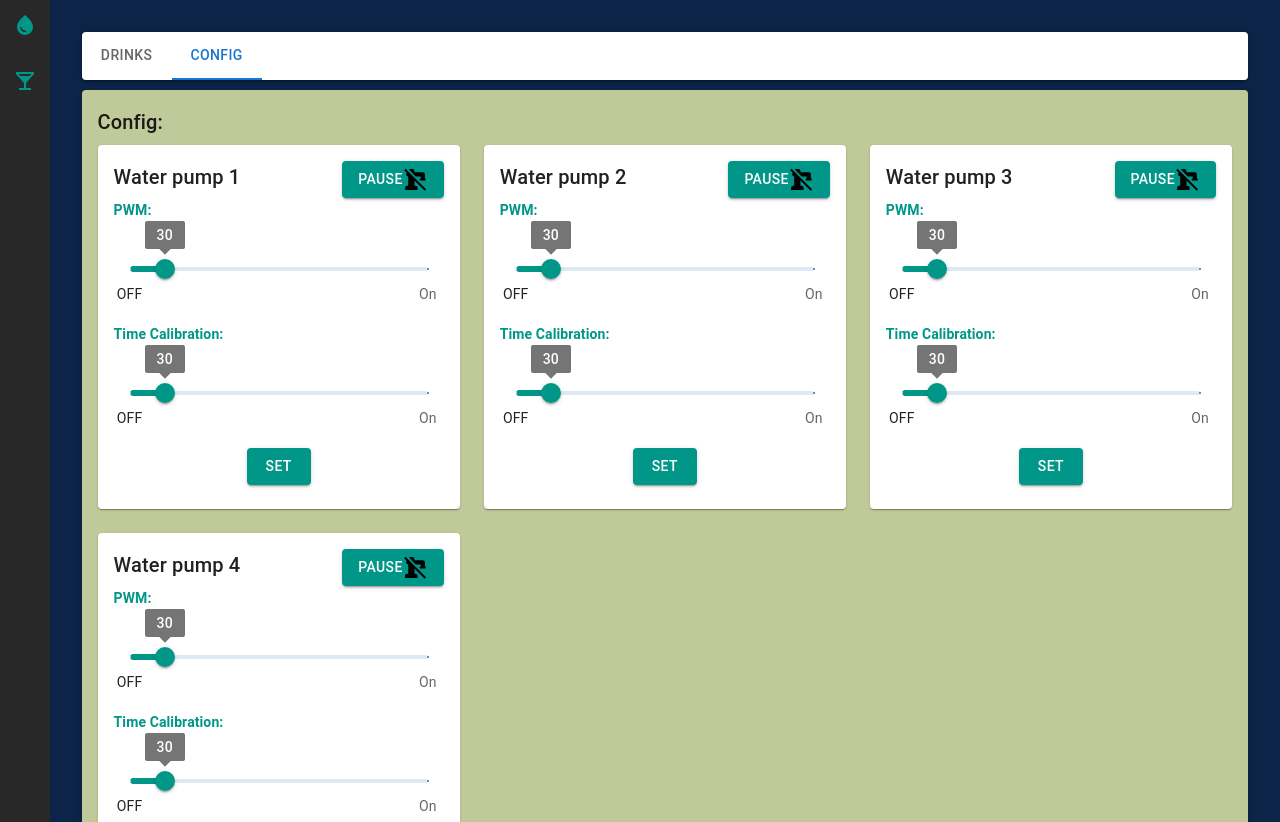
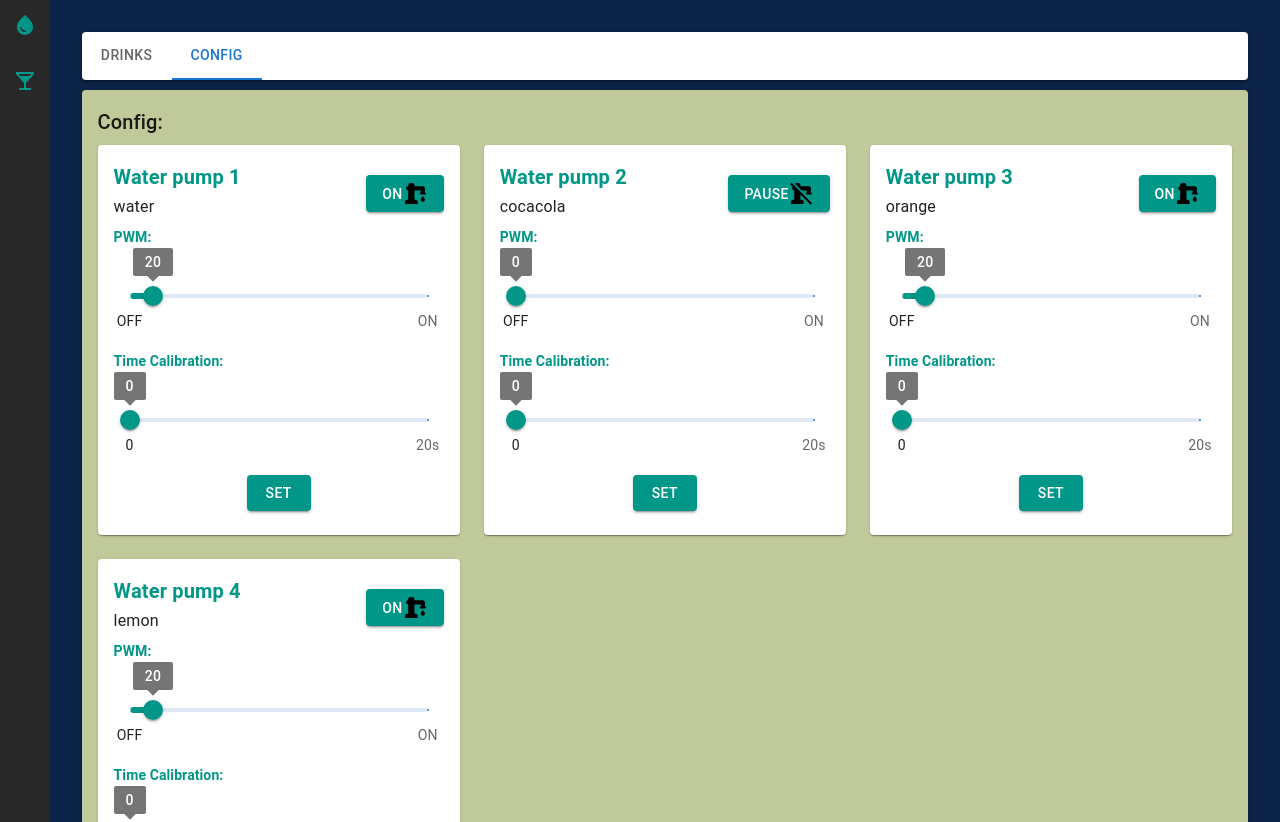
Before and after one commit to bert27/Wifi-irrigation-system, a React (Create React App) app in the folder client/: page /drinks/config in a window 1280 px wide. Shown: the top 822 px of the page. Built offline with nearby package versions, Linux system fonts and the light colour scheme.

Commit message:
no message

```diff
--- a/client/src/pages/drinks/tabs/config-tab-drinks/card-config-tab.tsx
+++ b/client/src/pages/drinks/tabs/config-tab-drinks/card-config-tab.tsx
@@ -8,14 +8,12 @@ import {
 } from "@mui/material";
 import { ReactComponent as IcoWaterOn } from "../../../../icons/waterOn.svg";
 import { ReactComponent as IcoWaterOff } from "../../../../icons/waterOff.svg";
-import { useState } from "react";
+import { useEffect, useState } from "react";
+import type { WaterPumpInterface } from "./config-tab-drinks";
 const color = "#009688";
 
 interface CardConfigTabProps {
-  card: {
-    id: number;
-    title: string;
-  };
+  card: WaterPumpInterface;
 
   sendFormDataServer: (
     data: {
@@ -28,21 +26,29 @@ interface CardConfigTabProps {
 
 interface SliderComponentProps {
   onChangeValue: (pwmTmp: number) => void;
+  isTime?: boolean;
+  valueSlider: number;
 }
 
 export const SliderComponent = (props: SliderComponentProps) => {
-  const [value, setValue] = useState(30 as number | number[]);
-  const { onChangeValue } = props;
+  const secondsToTime = 20;
+  const { onChangeValue, isTime, valueSlider } = props;
+  const [value, setValue] = useState(valueSlider as number | number[]);
+
   const marks = [
     {
       value: 0,
-      label: "OFF",
+      label: isTime ? "0" : "OFF",
     },
     {
-      value: 255,
-      label: "On",
+      value: isTime ? secondsToTime : 255,
+      label: isTime ? `${secondsToTime}s` : "ON",
     },
   ];
+
+  useEffect(() => {
+    setValue(valueSlider as number);
+  }, [valueSlider]);
 
   const handleSliderChange = (event: Event, newValue: number | number[]) => {
     setValue(newValue);
@@ -55,7 +61,7 @@ export const SliderComponent = (props: SliderComponentProps) => {
         onChange={handleSliderChange}
         valueLabelDisplay="on"
         marks={marks}
-        max={255}
+        max={isTime ? secondsToTime : 255}
         sx={{
           "& .MuiSlider-thumb": {
             color: color,
@@ -79,11 +85,15 @@ export const SliderComponent = (props: SliderComponentProps) => {
 
 export const CardConfigTab = (props: CardConfigTabProps) => {
   const { sendFormDataServer, card } = props;
-  const [cardForm, setCarForm] = useState({ pwm: 0, timeCalibration: 0 });
-
+  const [cardForm, setCarForm] = useState({
+    pwm: card.pwm,
+    timeCalibration: card.timeCalibration,
+  });
 
   const onChangeBinaryValue = () => {
     if (cardForm.pwm > 0) {
+      console.log("here")
+
       setCarForm({ ...cardForm, pwm: 0 });
       sendFormDataServer(
         {
@@ -114,20 +124,29 @@ export const CardConfigTab = (props: CardConfigTabProps) => {
   const sendFormData = () => {
     sendFormDataServer(cardForm, card.id);
   };
-
+console.log(cardForm)
   return (
     <Card>
       <CardContent>
         <Box
           sx={{
             display: "flex",
-            alignItems: "baseline",
+            alignItems: "center",
             justifyContent: "space-between",
           }}
         >
-          <Typography variant="h6" gutterBottom>
-            {card.title}
-          </Typography>
+          <Box>
+            <Typography
+              variant="h6"
+              gutterBottom={false}
+              sx={{ fontWeight: "bold", color: color }}
+            >
+              {card.title}
+            </Typography>
+            <Typography variant="subtitle1" gutterBottom>
+              {card.liquid}
+            </Typography>
+          </Box>
           <Button
             sx={{ backgroundColor: color }}
             variant="contained"
@@ -148,6 +167,7 @@ export const CardConfigTab = (props: CardConfigTabProps) => {
             )}
           </Button>
         </Box>
+
         <Typography
           variant="subtitle2"
           gutterBottom={false}
@@ -163,7 +183,10 @@ export const CardConfigTab = (props: CardConfigTabProps) => {
             alignItems: "center",
           }}
         >
-          <SliderComponent onChangeValue={onChangePwmValue} />
+          <SliderComponent
+            onChangeValue={onChangePwmValue}
+            valueSlider={cardForm.pwm}
+          />
         </Box>
         <Typography
           variant="subtitle2"
@@ -181,7 +204,11 @@ export const CardConfigTab = (props: CardConfigTabProps) => {
             alignItems: "center",
           }}
         >
-          <SliderComponent onChangeValue={onChangeTimeCalibrationValue} />
+          <SliderComponent
+            onChangeValue={onChangeTimeCalibrationValue}
+            isTime={true}
+            valueSlider={cardForm.timeCalibration}
+          />
         </Box>
         <Box sx={{ display: "flex", justifyContent: "center" }}>
           <Button
--- a/client/src/pages/drinks/tabs/config-tab-drinks/config-tab-drinks.tsx
+++ b/client/src/pages/drinks/tabs/config-tab-drinks/config-tab-drinks.tsx
@@ -1,29 +1,58 @@
 import { Grid, Paper, Typography } from "@mui/material";
-import { useState } from "react";
 import { plantaService } from "../../../../services/PlantaController.service";
 
-import { CardConfigTab, SliderComponent } from "./card-config-tab";
+import { CardConfigTab } from "./card-config-tab";
+import { useState } from "react";
+
+export interface WaterPumpInterface {
+  id: number;
+  title: string;
+  liquid: string;
+  pwm: number;
+  timeCalibration: number;
+}
 
 const waterPumps = [
-  { id: 1, title: "Water pump 1" },
-  { id: 2, title: "Water pump 2" },
-  { id: 3, title: "Water pump 3" },
-  { id: 4, title: "Water pump 4" },
-];
+  {
+    id: 1,
+    title: "Water pump 1",
+    liquid: "water",
+    pwm: 20,
+    timeCalibration: 0,
+  },
+  {
+    id: 2,
+    title: "Water pump 2",
+    liquid: "cocacola",
+    pwm: 0,
+    timeCalibration: 0,
+  },
+  {
+    id: 3,
+    title: "Water pump 3",
+    liquid: "orange",
+    pwm: 20,
+    timeCalibration: 0,
+  },
+  {
+    id: 4,
+    title: "Water pump 4",
+    liquid: "lemon",
+    pwm: 20,
+    timeCalibration: 0,
+  },
+] as WaterPumpInterface[];
 
 export const ConfigTabDrinks = () => {
 
-
+  const [cardsResponse, setCardsResponse] = useState(waterPumps);
   const sendFormDataServer = async (
-    data: {  pwm: number;
-      timeCalibration: number },
+    data: { pwm: number; timeCalibration: number },
     id: number
   ) => {
-    console.log(data,id)
+    console.log(data, id);
     const responseStateServer = await plantaService.postWaterPump1OnOFF();
-
   };
-
 
   return (
     <>
@@ -32,7 +61,7 @@ export const ConfigTabDrinks = () => {
           Config:
         </Typography>
         <Grid container spacing={3}>
-          {waterPumps.map((card) => (
+          {cardsResponse.map((card) => (
             <Grid key={card.id} item xs={12} sm={6} md={4}>
               <CardConfigTab
                 sendFormDataServer={sendFormDataServer}
```
